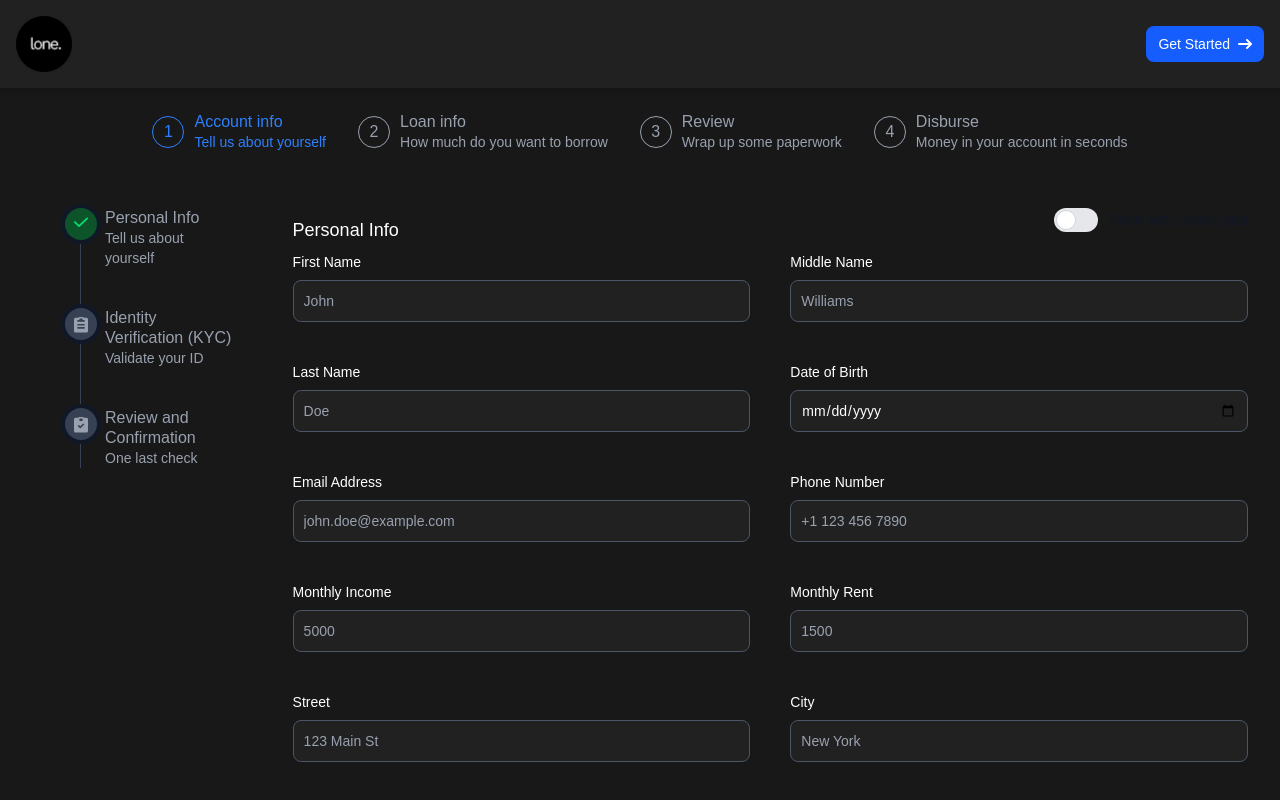
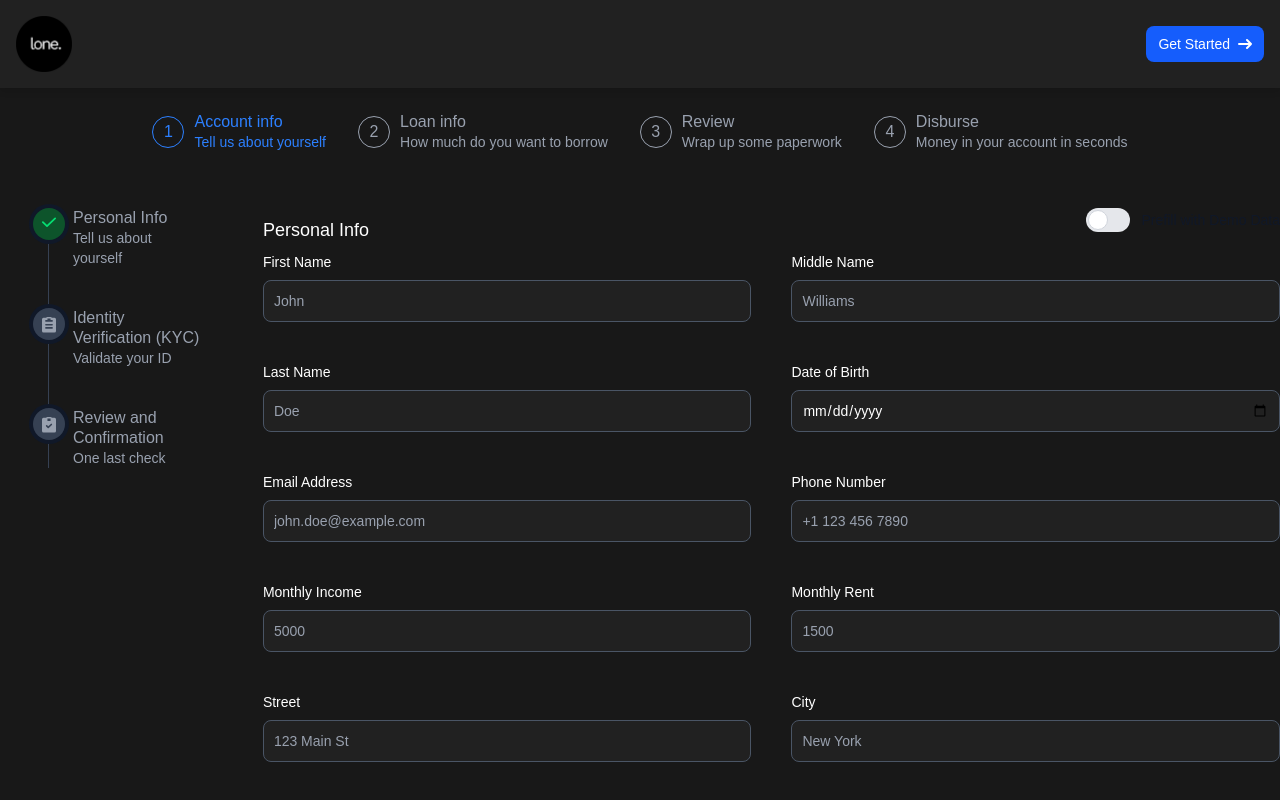
Before and after one commit to hakeem-jc/lone_2.0, a Next.js app: page /onboarding in a window 1280 px wide. Shown: the top 800 px of the page. Built offline with nearby package versions, Linux system fonts and the light colour scheme.

Commit message:
feat: Update spacing

```diff
--- a/app/components/ui/Stepper.tsx
+++ b/app/components/ui/Stepper.tsx
@@ -12,7 +12,7 @@ type StepperProps = {
 
 const Stepper: React.FC<StepperProps> = ({ steps }) => {
   return (
-    <ol className="flex justify-center items-center w-full flex-col sm:flex-row sm:space-x-8 space-y-4 sm:space-y-0 rtl:space-x-reverse">
+    <ol className="flex justify-center items-center w-full flex-col p-4 sm:flex-row sm:space-x-8 space-y-4 sm:space-y-0 rtl:space-x-reverse">
       {steps.map((step, index) => (
         <li
           key={index}
--- a/app/onboarding/page.tsx
+++ b/app/onboarding/page.tsx
@@ -46,7 +46,7 @@ const Page = () => {
   return (
     <main className="pt-24">
       <Header />
-      <section className="flex flex-col gap-10 p-4">
+      <section className="flex flex-col gap-10">
         <Stepper
           steps={[
             {
@@ -72,7 +72,7 @@ const Page = () => {
           ]}
         />
 
-        <section className="flex gap-15 p-4">
+        <section className="flex gap-15">
           {currentMainStep === 0 && (
             <AccountInfoSection onComplete={handleAccountInfoComplete} />
           )}
```
